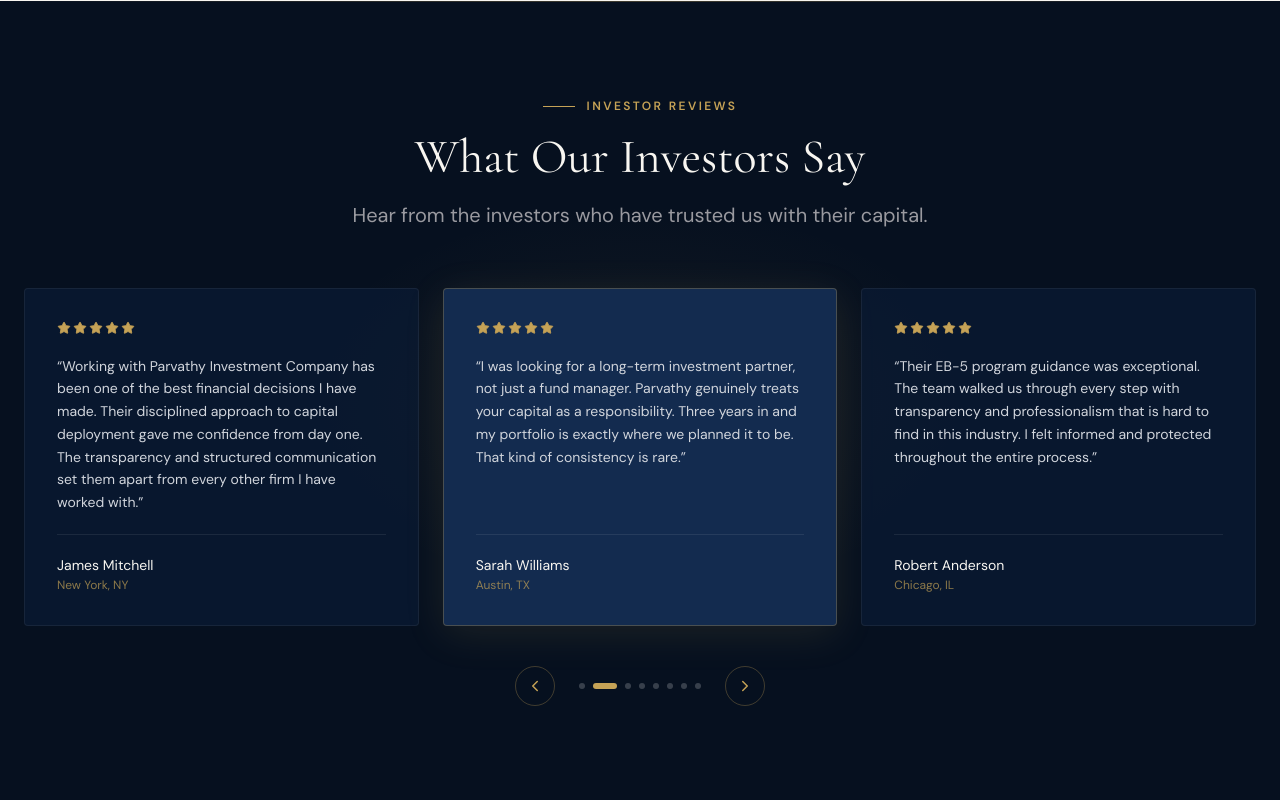
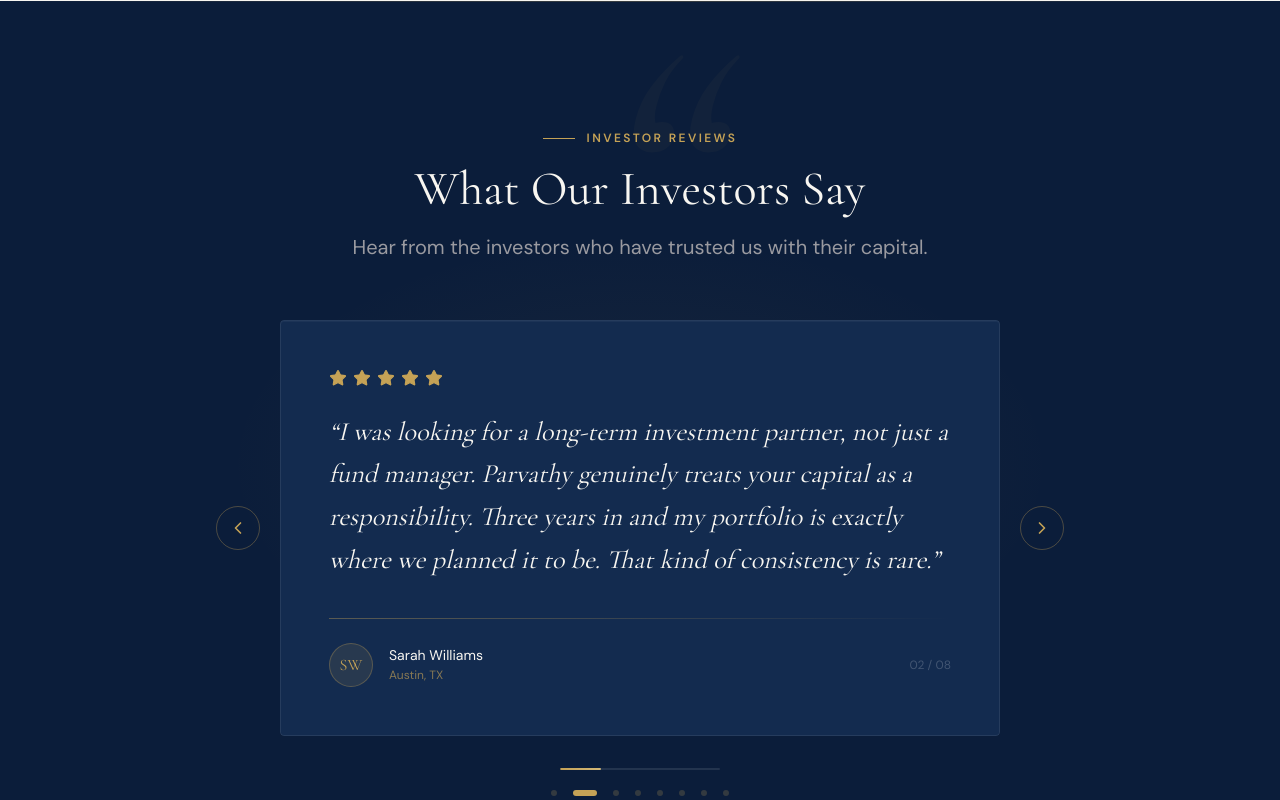
Before and after one commit to VishalSalemJayavel/Parvathy-Investments, a Next.js app: page / in a window 1280 px wide. Shown: the part 5940-6740 px from the top of the page. Built offline with nearby package versions, Linux system fonts and the light colour scheme.

Commit message:
Rebuild testimonials carousel with proper animations and premium layout

```diff
--- a/components/TestimonialsCarousel.tsx
+++ b/components/TestimonialsCarousel.tsx
@@ -3,12 +3,15 @@
 import { useState, useEffect, useCallback } from 'react';
 import { motion, AnimatePresence } from 'framer-motion';
 import { ChevronLeft, ChevronRight, Star } from 'lucide-react';
+import { SectionReveal } from './SectionReveal';
 import { SectionHeader } from './SectionHeader';
 
+/* ─── Data ───────────────────────────────────────────────────────── */
 const TESTIMONIALS = [
   {
     name: 'James Mitchell',
     location: 'New York, NY',
+    initials: 'JM',
     stars: 5,
     review:
       'Working with Parvathy Investment Company has been one of the best financial decisions I have made. Their disciplined approach to capital deployment gave me confidence from day one. The transparency and structured communication set them apart from every other firm I have worked with.',
@@ -16,6 +19,7 @@
   {
     name: 'Sarah Williams',
     location: 'Austin, TX',
+    initials: 'SW',
     stars: 5,
     review:
       'I was looking for a long-term investment partner, not just a fund manager. Parvathy genuinely treats your capital as a responsibility. Three years in and my portfolio is exactly where we planned it to be. That kind of consistency is rare.',
@@ -23,13 +27,15 @@
   {
     name: 'Robert Anderson',
     location: 'Chicago, IL',
+    initials: 'RA',
     stars: 5,
     review:
-      'Their EB-5 program guidance was exceptional. The team walked us through every step with transparency and professionalism that is hard to find in this industry. I felt informed and protected throughout the entire process.',
+      'Their EB-5 program guidance was exceptional. The team walked us through every step with complete transparency and professionalism. I felt genuinely informed and protected throughout the entire process.',
   },
   {
     name: 'Jennifer Thompson',
     location: 'San Francisco, CA',
+    initials: 'JT',
     stars: 5,
     review:
       'As a high-net-worth investor, I have worked with many firms. Parvathy stands out for their integrity and the quality of structured opportunities they provide. Their evaluation process is rigorous — which is exactly what I want guarding my capital.',
@@ -37,100 +43,156 @@
   {
     name: 'Michael Davis',
     location: 'Dallas, TX',
+    initials: 'MD',
     stars: 5,
     review:
-      'The team declined an investment opportunity I was excited about — and they turned out to be completely right. That kind of disciplined judgment, putting my long-term interests ahead of a quick commission, earns real trust.',
+      'The team declined an investment I was excited about — and they were completely right. That kind of disciplined judgment, prioritising my long-term interests above a quick return, earns real and lasting trust.',
   },
   {
     name: 'Karen Johnson',
     location: 'Boston, MA',
+    initials: 'KJ',
     stars: 5,
     review:
-      'From the first conversation to ongoing quarterly updates, the professionalism has been consistent. My family office has committed additional capital this year because the results have matched the promises made at the start.',
+      'From the first conversation to ongoing quarterly updates, the professionalism has been consistent. My family office has committed additional capital this year because the results have matched every promise made at the start.',
   },
   {
     name: 'David Carter',
     location: 'Seattle, WA',
+    initials: 'DC',
     stars: 5,
     review:
-      'The diversified exposure across real estate and secured credit has performed steadily through a volatile market period. I appreciate how clearly they communicate risk alongside opportunity — no sugarcoating, just honest analysis.',
+      'The diversified exposure across real estate and secured credit has performed steadily through a volatile market. I appreciate how clearly they communicate risk alongside opportunity — no sugarcoating, just honest analysis.',
   },
   {
     name: 'Linda Martinez',
     location: 'Miami, FL',
+    initials: 'LM',
     stars: 5,
     review:
-      'I came to Parvathy as an international investor navigating U.S. investment structures for the first time. They made the process approachable, legally sound, and ultimately very rewarding. I have since referred two colleagues.',
+      'I came to Parvathy as an international investor navigating U.S. investment structures for the first time. They made the process approachable, legally sound, and ultimately very rewarding. I have since referred two close colleagues.',
   },
 ];
 
-function Stars({ count }: { count: number }) {
+const DURATION = 5500;
+const EASE = [0.16, 1, 0.3, 1] as const;
+
+/* ─── Animated stars — each star pops in on card change ─────────── */
+function AnimatedStars({ count, animKey }: { count: number; animKey: number }) {
   return (
-    <div className="flex gap-0.5">
+    <div className="flex gap-1.5">
       {Array.from({ length: 5 }).map((_, i) => (
+        <motion.span
+          key={`${animKey}-${i}`}
+          initial={{ opacity: 0, scale: 0, rotate: -20 }}
+          animate={{ opacity: 1, scale: 1, rotate: 0 }}
+          transition={{ delay: i * 0.07, duration: 0.38, ease: [0.22, 1, 0.36, 1] }}
+        >
           <Star
-          key={i}
-          size={14}
-          className={i < count ? 'fill-gold text-gold' : 'fill-transparent text-gray-600'}
+            size={18}
+            className={i < count ? 'fill-gold text-gold' : 'fill-transparent text-white/20'}
             strokeWidth={1.5}
           />
+        </motion.span>
       ))}
     </div>
   );
 }
 
+/* ─── Card slide variants ────────────────────────────────────────── */
+const cardVariants = {
+  enter: (d: number) => ({
+    x: d > 0 ? 72 : -72,
+    opacity: 0,
+    scale: 0.96,
+    filter: 'blur(4px)',
+  }),
+  center: {
+    x: 0,
+    opacity: 1,
+    scale: 1,
+    filter: 'blur(0px)',
+  },
+  exit: (d: number) => ({
+    x: d > 0 ? -72 : 72,
+    opacity: 0,
+    scale: 0.96,
+    filter: 'blur(4px)',
+  }),
+};
+
+const cardTransition = { duration: 0.55, ease: EASE };
+
+/* ─── Component ──────────────────────────────────────────────────── */
 export function TestimonialsCarousel() {
-  const [index, setIndex] = useState(0);
+  const [current, setCurrent] = useState(0);
   const [direction, setDirection] = useState(1);
+  const [progress, setProgress] = useState(0);
+  const [paused, setPaused] = useState(false);
   const total = TESTIMONIALS.length;
 
-  const prev = useCallback(() => {
-    setDirection(-1);
-    setIndex((i) => (i - 1 + total) % total);
-  }, [total]);
+  const go = useCallback(
+    (dir: number) => {
+      setDirection(dir);
+      setCurrent((c) => (c + dir + total) % total);
+    },
+    [total],
+  );
 
-  const next = useCallback(() => {
-    setDirection(1);
-    setIndex((i) => (i + 1) % total);
-  }, [total]);
+  /* ── Progress bar + auto-advance ─────────────────────────────── */
+  useEffect(() => {
+    if (paused) return;
+    setProgress(0);
+    const start = performance.now();
+    let raf: number;
+    const tick = (now: number) => {
+      const pct = Math.min(((now - start) / DURATION) * 100, 100);
+      setProgress(pct);
+      if (pct < 100) raf = requestAnimationFrame(tick);
+    };
+    raf = requestAnimationFrame(tick);
+    const timer = setTimeout(() => go(1), DURATION);
+    return () => {
+      cancelAnimationFrame(raf);
+      clearTimeout(timer);
+    };
+  }, [current, paused, go]);
 
-  /* auto-advance every 5 s */
-  useEffect(() => {
-    const id = setInterval(next, 5000);
-    return () => clearInterval(id);
-  }, [next]);
-
-  /* visible indices: previous, current, next (desktop shows 3) */
-  const indices = [
-    (index - 1 + total) % total,
-    index,
-    (index + 1) % total,
-  ];
-
-  const variants = {
-    enter: (d: number) => ({ opacity: 0, x: d > 0 ? 60 : -60 }),
-    center: { opacity: 1, x: 0 },
-    exit: (d: number) => ({ opacity: 0, x: d > 0 ? -60 : 60 }),
-  };
+  const t = TESTIMONIALS[current];
 
   return (
-    <section className="py-24 bg-navy-deep relative overflow-hidden">
-      {/* Top gold line */}
-      <div className="absolute top-0 left-0 right-0 h-px bg-gradient-to-r from-transparent via-gold/30 to-transparent" />
-
-      {/* Ambient glow */}
+    <section
+      className="relative bg-navy overflow-hidden py-24 md:py-32"
+      onMouseEnter={() => setPaused(true)}
+      onMouseLeave={() => setPaused(false)}
+    >
+      {/* ── Background decorations ──────────────────────────────── */}
+      <div className="absolute inset-0 pointer-events-none">
+        {/* Gold ambient glow */}
         <div
-        className="absolute top-1/2 left-1/2 -translate-x-1/2 -translate-y-1/2 pointer-events-none"
+          className="absolute top-1/2 left-1/2 -translate-x-1/2 -translate-y-1/2"
           style={{
-          width: '700px',
-          height: '400px',
-          background: 'radial-gradient(ellipse, rgba(197,162,86,0.07) 0%, transparent 70%)',
+            width: '900px',
+            height: '500px',
+            background: 'radial-gradient(ellipse, rgba(197,162,86,0.07) 0%, transparent 65%)',
           }}
         />
+        {/* Top separator */}
+        <div className="absolute top-0 left-0 right-0 h-px bg-gradient-to-r from-transparent via-gold/25 to-transparent" />
+        {/* Bottom separator */}
+        <div className="absolute bottom-0 left-0 right-0 h-px bg-gradient-to-r from-transparent via-white/6 to-transparent" />
+        {/* Giant decorative quote mark */}
+        <div
+          className="absolute -top-4 left-1/2 -translate-x-1/2 font-display leading-none select-none pointer-events-none text-gold"
+          style={{ fontSize: 'clamp(220px, 30vw, 420px)', opacity: 0.035, fontStyle: 'italic' }}
+        >
+          &ldquo;
+        </div>
+      </div>
 
-      <div className="relative z-10 max-w-7xl mx-auto px-6">
-        {/* Header */}
-        <div className="text-center mb-14">
+      <div className="relative z-10 max-w-4xl mx-auto px-6">
+        {/* ── Section header ───────────────────────────────────── */}
+        <SectionReveal className="mb-14 text-center">
           <SectionHeader
             overline="Investor Reviews"
             title="What Our Investors Say"
@@ -138,102 +200,129 @@
             align="center"
             light
           />
-        </div>
+        </SectionReveal>
 
-        {/* Desktop: 3 cards */}
-        <div className="hidden lg:grid grid-cols-3 gap-6 mb-10">
-          <AnimatePresence mode="popLayout" custom={direction}>
-            {indices.map((idx, pos) => {
-              const t = TESTIMONIALS[idx];
-              const isCenter = pos === 1;
-              return (
+        {/* ── Card row: arrow — card — arrow ───────────────────── */}
+        <SectionReveal delay={0.15} from="up" className="flex items-center gap-3 md:gap-5">
+          {/* Prev */}
+          <motion.button
+            onClick={() => go(-1)}
+            whileHover={{ scale: 1.1, backgroundColor: 'rgba(197,162,86,1)' }}
+            whileTap={{ scale: 0.92 }}
+            aria-label="Previous review"
+            className="flex-shrink-0 w-11 h-11 rounded-full border border-gold/35 flex items-center justify-center text-gold transition-colors duration-300"
+            style={{ color: '#C5A256' }}
+          >
+            <ChevronLeft size={20} strokeWidth={2} />
+          </motion.button>
+
+          {/* Card */}
+          <div className="flex-1 min-w-0 overflow-hidden rounded-sm">
+            <AnimatePresence mode="wait" custom={direction}>
               <motion.div
-                  key={`${idx}-${pos}`}
+                key={current}
                 custom={direction}
-                  variants={variants}
+                variants={cardVariants}
                 initial="enter"
                 animate="center"
                 exit="exit"
-                  transition={{ duration: 0.45, ease: 'easeOut' }}
-                  className={`rounded-sm p-8 flex flex-col gap-5 border transition-all duration-300 ${
-                    isCenter
-                      ? 'bg-navy-mid border-gold/30 shadow-[0_8px_40px_rgba(197,162,86,0.12)]'
-                      : 'bg-navy/60 border-white/6 opacity-70'
-                  }`}
+                transition={cardTransition}
+                className="bg-navy-mid border border-white/8 rounded-sm px-7 md:px-12 py-9 md:py-12 shadow-[0_20px_60px_rgba(0,0,0,0.45),inset_0_1px_0_rgba(255,255,255,0.04)]"
               >
-                  <Stars count={t.stars} />
-                  <p className="font-body text-sm text-gray-300 leading-relaxed flex-1">
+                {/* Stars */}
+                <AnimatedStars count={t.stars} animKey={current} />
+
+                {/* Review text */}
+                <motion.p
+                  className="font-display text-xl md:text-2xl lg:text-[1.65rem] font-400 italic text-cream leading-relaxed mt-6 mb-9"
+                  initial={{ opacity: 0, y: 14 }}
+                  animate={{ opacity: 1, y: 0 }}
+                  transition={{ delay: 0.18, duration: 0.5, ease: 'easeOut' }}
+                >
                   &ldquo;{t.review}&rdquo;
-                  </p>
-                  <div className="border-t border-white/8 pt-5">
-                    <p className="font-body font-600 text-cream text-sm">{t.name}</p>
-                    <p className="font-body text-xs text-gold/70 mt-0.5">{t.location}</p>
+                </motion.p>
+
+                {/* Divider */}
+                <motion.div
+                  className="h-px bg-gradient-to-r from-gold/40 via-gold/20 to-transparent mb-6"
+                  initial={{ scaleX: 0, originX: 0 }}
+                  animate={{ scaleX: 1 }}
+                  transition={{ delay: 0.3, duration: 0.6, ease: EASE }}
+                />
+
+                {/* Author */}
+                <motion.div
+                  className="flex items-center gap-4"
+                  initial={{ opacity: 0, y: 8 }}
+                  animate={{ opacity: 1, y: 0 }}
+                  transition={{ delay: 0.35, duration: 0.45, ease: 'easeOut' }}
+                >
+                  <div className="w-11 h-11 rounded-full bg-gold/12 border border-gold/30 flex items-center justify-center flex-shrink-0">
+                    <span className="font-display text-base font-600 text-gold leading-none">
+                      {t.initials}
+                    </span>
+                  </div>
+                  <div>
+                    <p className="font-body font-600 text-cream text-sm leading-tight">{t.name}</p>
+                    <p className="font-body text-xs text-gold/65 mt-0.5">{t.location}</p>
+                  </div>
+                  {/* Counter badge */}
+                  <div className="ml-auto font-body text-xs text-white/20 tabular-nums">
+                    {String(current + 1).padStart(2, '0')} / {String(total).padStart(2, '0')}
                   </div>
                 </motion.div>
-              );
-            })}
-          </AnimatePresence>
-        </div>
-
-        {/* Mobile: 1 card */}
-        <div className="lg:hidden mb-10 relative overflow-hidden">
-          <AnimatePresence mode="wait" custom={direction}>
-            <motion.div
-              key={index}
-              custom={direction}
-              variants={variants}
-              initial="enter"
-              animate="center"
-              exit="exit"
-              transition={{ duration: 0.4, ease: 'easeOut' }}
-              className="bg-navy-mid border border-gold/30 rounded-sm p-7 flex flex-col gap-5 shadow-[0_8px_40px_rgba(197,162,86,0.12)]"
-            >
-              <Stars count={TESTIMONIALS[index].stars} />
-              <p className="font-body text-sm text-gray-300 leading-relaxed">
-                &ldquo;{TESTIMONIALS[index].review}&rdquo;
-              </p>
-              <div className="border-t border-white/8 pt-5">
-                <p className="font-body font-600 text-cream text-sm">{TESTIMONIALS[index].name}</p>
-                <p className="font-body text-xs text-gold/70 mt-0.5">{TESTIMONIALS[index].location}</p>
-              </div>
               </motion.div>
             </AnimatePresence>
           </div>
 
-        {/* Controls */}
-        <div className="flex items-center justify-center gap-6">
-          {/* Prev */}
-          <button
-            onClick={prev}
-            aria-label="Previous review"
-            className="w-10 h-10 rounded-full border border-gold/30 flex items-center justify-center text-gold hover:bg-gold hover:text-navy-deep transition-all duration-300"
+          {/* Next */}
+          <motion.button
+            onClick={() => go(1)}
+            whileHover={{ scale: 1.1, backgroundColor: 'rgba(197,162,86,1)' }}
+            whileTap={{ scale: 0.92 }}
+            aria-label="Next review"
+            className="flex-shrink-0 w-11 h-11 rounded-full border border-gold/35 flex items-center justify-center text-gold transition-colors duration-300"
+            style={{ color: '#C5A256' }}
           >
-            <ChevronLeft size={18} strokeWidth={2} />
-          </button>
+            <ChevronRight size={20} strokeWidth={2} />
+          </motion.button>
+        </SectionReveal>
+
+        {/* ── Progress bar + dots ───────────────────────────────── */}
+        <SectionReveal delay={0.25} from="up" className="mt-8 flex flex-col items-center gap-4">
+          {/* Thin progress bar */}
+          <div className="w-40 h-0.5 bg-white/10 rounded-full overflow-hidden">
+            <div
+              className="h-full bg-gradient-to-r from-gold to-gold-light rounded-full"
+              style={{ width: `${progress}%`, transition: 'none' }}
+            />
+          </div>
 
           {/* Dots */}
-          <div className="flex gap-2">
+          <div className="flex items-center gap-2">
             {TESTIMONIALS.map((_, i) => (
               <button
                 key={i}
-                onClick={() => { setDirection(i > index ? 1 : -1); setIndex(i); }}
+                onClick={() => {
+                  setDirection(i > current ? 1 : -1);
+                  setCurrent(i);
+                }}
                 aria-label={`Go to review ${i + 1}`}
-                className={`rounded-full transition-all duration-300 ${
-                  i === index ? 'bg-gold w-6 h-1.5' : 'bg-white/20 w-1.5 h-1.5'
-                }`}
+                className="p-1 cursor-pointer"
+              >
+                <motion.div
+                  animate={{
+                    width: i === current ? 24 : 6,
+                    backgroundColor:
+                      i === current ? '#C5A256' : 'rgba(197,162,86,0.22)',
+                  }}
+                  transition={{ duration: 0.3, ease: 'easeOut' }}
+                  className="h-1.5 rounded-full"
                 />
+              </button>
             ))}
           </div>
-
-          {/* Next */}
-          <button
-            onClick={next}
-            aria-label="Next review"
-            className="w-10 h-10 rounded-full border border-gold/30 flex items-center justify-center text-gold hover:bg-gold hover:text-navy-deep transition-all duration-300"
-          >
-            <ChevronRight size={18} strokeWidth={2} />
-          </button>
-        </div>
+        </SectionReveal>
       </div>
     </section>
   );
```
Lines whose indentation alone changed are shown as unchanged.
